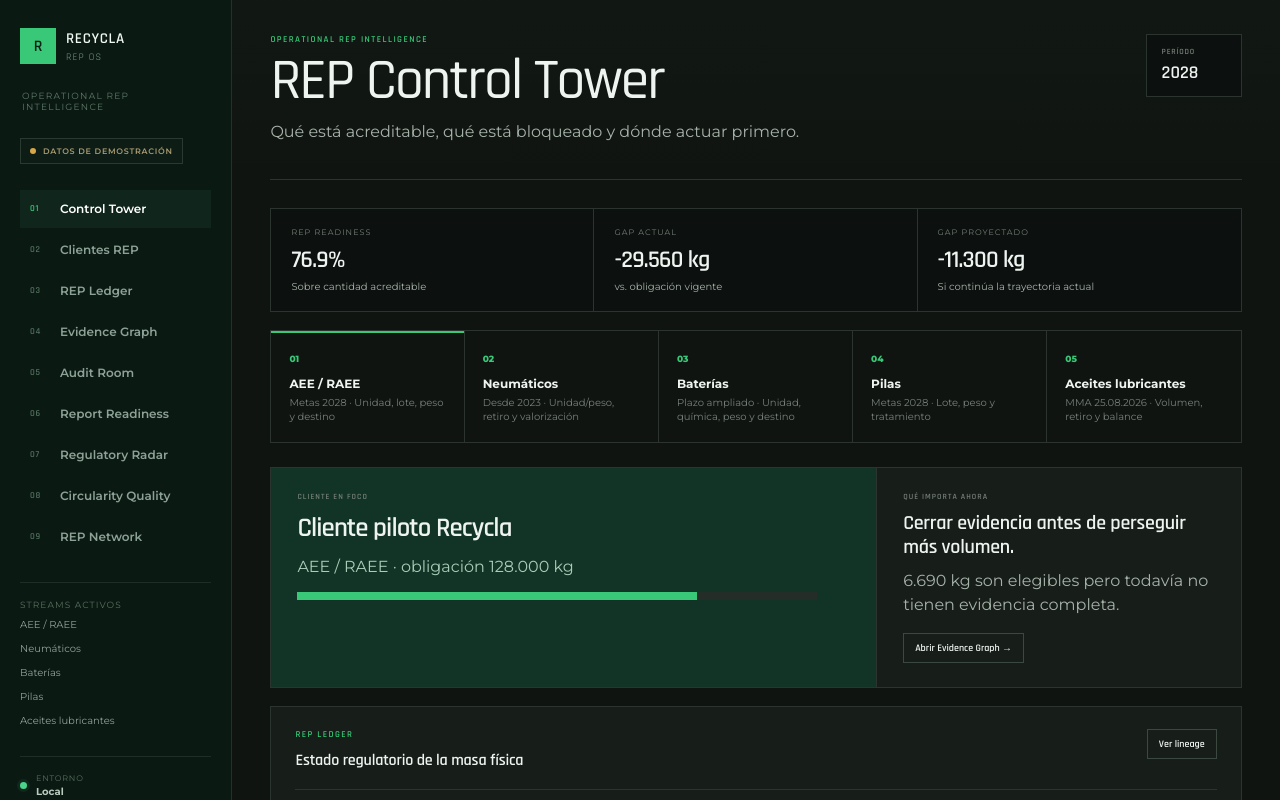
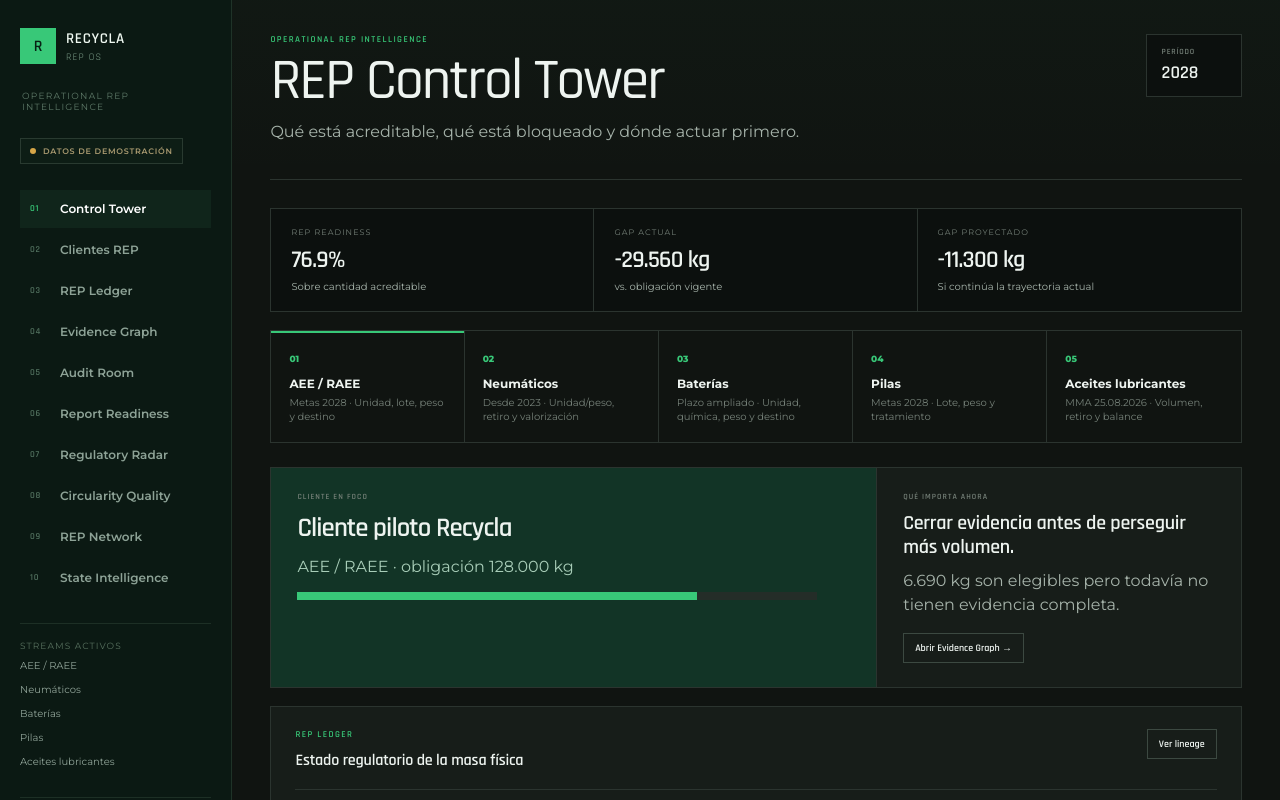
Before and after one commit to traviscomber/recycla, a Next.js app: page / in a window 1280 px wide. Shown: the top 800 px of the page. Built offline with nearby package versions, Linux system fonts and the light colour scheme.

Commit message:
ui: add State Intelligence navigation

```diff
--- a/src/components/app-shell.tsx
+++ b/src/components/app-shell.tsx
@@ -18,7 +18,8 @@ const nav = [
   ["/reporting", "Report Readiness", "06"],
   ["/regulatory", "Regulatory Radar", "07"],
   ["/circularity", "Circularity Quality", "08"],
-  ["/network", "REP Network", "09"]
+  ["/network", "REP Network", "09"],
+  ["/state-intelligence", "State Intelligence", "10"]
 ] as const;
 
 export function AppShell({
```
